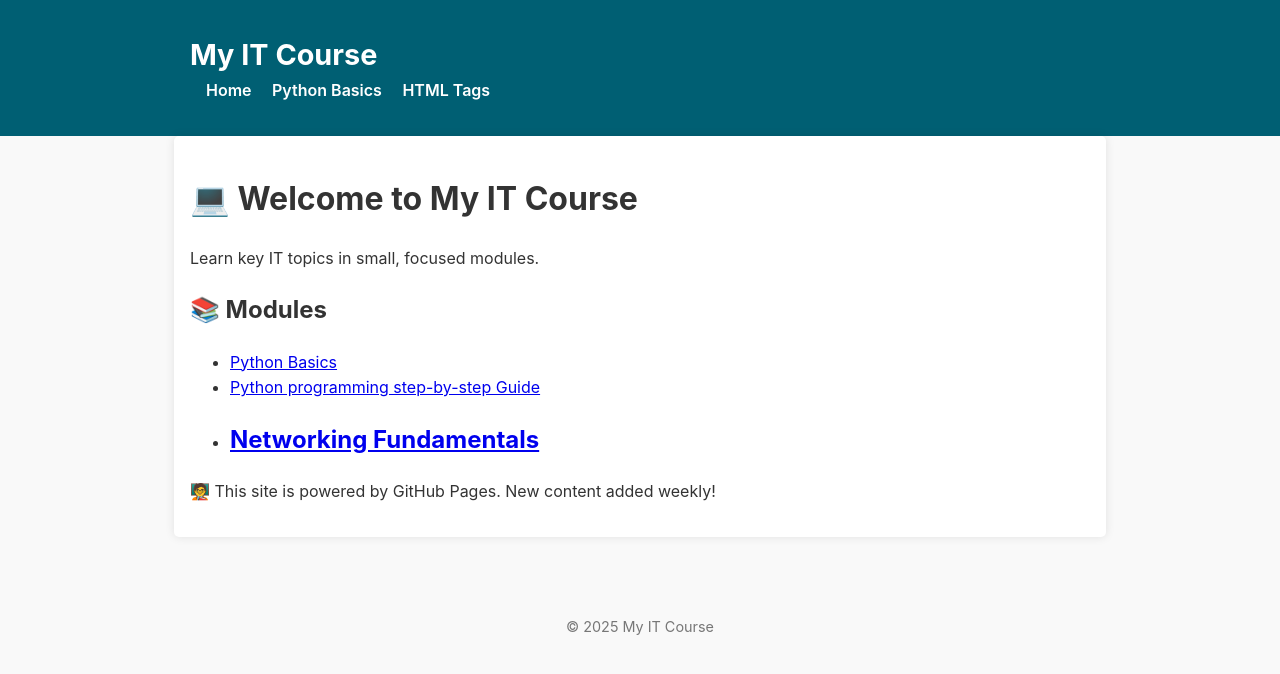
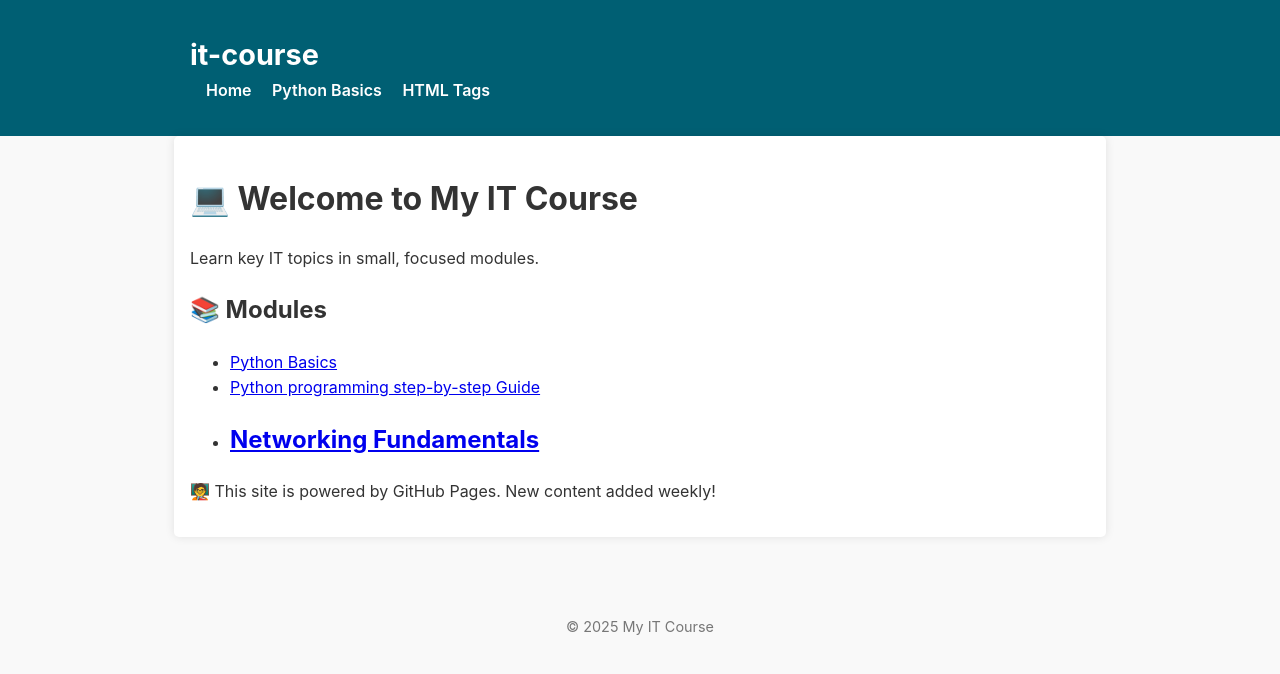
Before and after one commit to smithjackb/it-course, a Jekyll site: the page built from index.md, in a window 1280 px wide. Shown: the top 674 px of the page. Built offline with Jekyll 4.4.1, drawn with Linux system fonts in a browser that asks for light colours.

Commit message:
Update default.html

```diff
--- a/_layouts/default.html
+++ b/_layouts/default.html
@@ -3,17 +3,17 @@
 <head>
   <meta charset="UTF-8" />
   <meta name="viewport" content="width=device-width, initial-scale=1" />
-  <title>{{ page.title }}</title>
-  <link rel="stylesheet" href="/assets/css/style.css" />
+  <title>{{ page.title | default: site.title }}</title>
+  <link rel="stylesheet" href="{{ '/assets/css/style.css' | relative_url }}" />
 </head>
 <body>
   <header>
     <div class="container">
-      <h1><a href="{{ '/' | relative_url }}">My IT Course</a></h1>
+      <h1><a href="{{ '/' | relative_url }}">{{ site.title }}</a></h1>
       <nav>
         <a href="{{ '/' | relative_url }}">Home</a>
-        <a href="{{ '/python-basics.html' | relative_url }}">Python Basics</a>
-        <a href="https://www.igmguru.com/data-science-bi/python-training" target="_blank">HTML Tags</a>
+        <a href="{{ '/modules/python-basics.html' | relative_url }}">Python Basics</a>
+        <a href="https://www.igmguru.com/data-science-bi/python-training" target="_blank" rel="noopener">HTML Tags</a>
       </nav>
     </div>
   </header>
```
Also changed, not shown: other parts of _layouts/default.html (+1 -1 lines).
